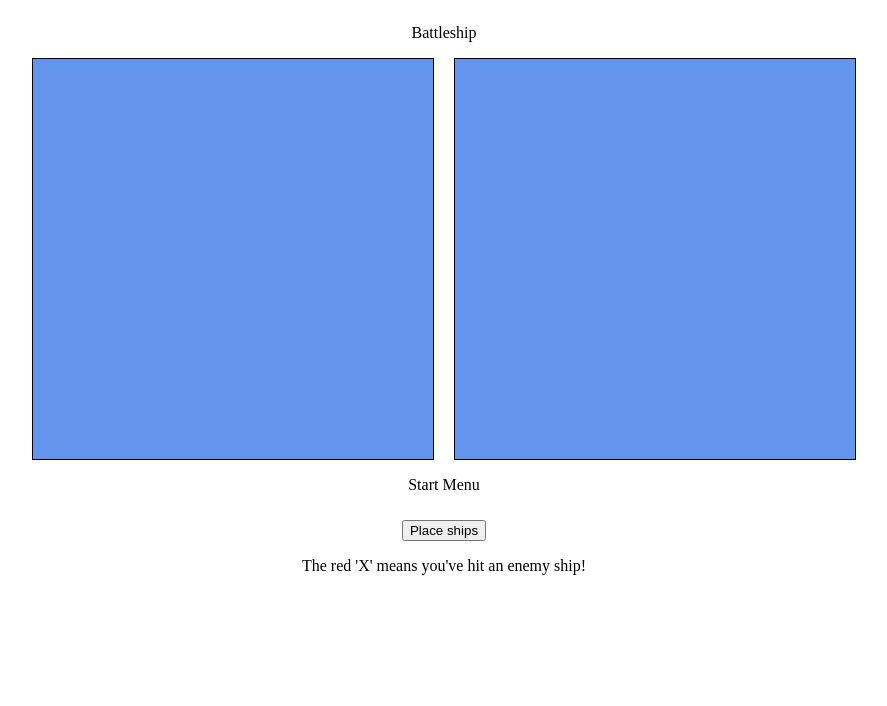
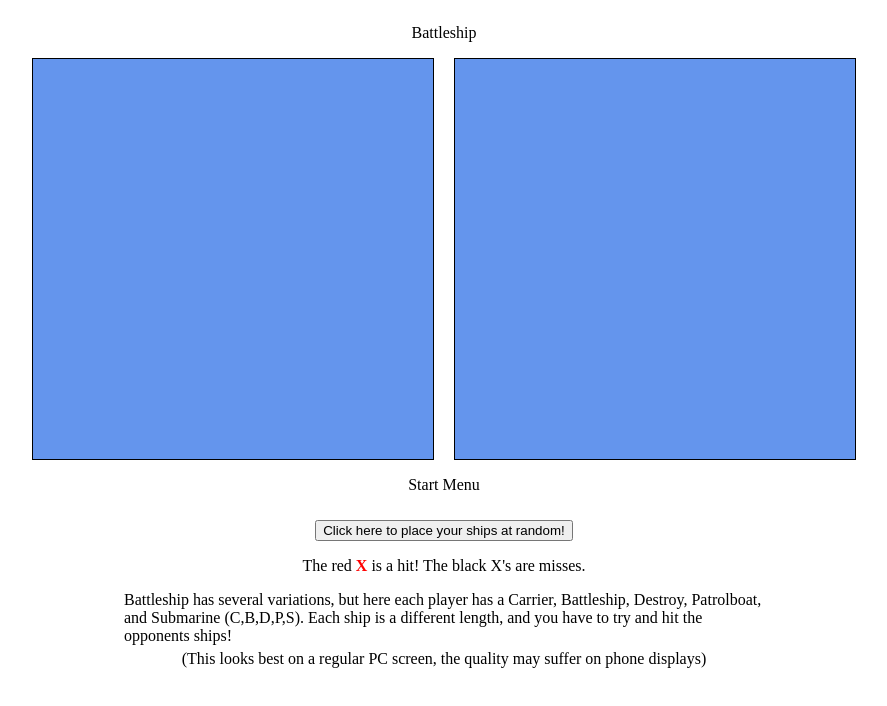
Before and after one commit to reiogo/battleship, a website built with webpack: page src/template.html in a window 1280 px wide. Shown: the whole page, without its empty margins (196-1083 px from the left). Built offline with nearby package versions, Linux system fonts and the light colour scheme.

Commit message:
Make instructions clearer

```diff
--- a/src/style.css
+++ b/src/style.css
@@ -3,6 +3,18 @@
   flex-direction: column;
   align-items: center;
   gap: 10px;
+}
+
+#red{
+  color: red;
+  font-weight: bold;
+}
+.explainer{
+  display: flex;
+  width: min(50vw, 700px);
+  flex-direction: column;
+  align-items: center;
+  gap: 5px;
 }
 
 #start-button{
--- a/src/template.html
+++ b/src/template.html
@@ -16,11 +16,16 @@
     </div>
     <div id ="start-menu">
         <p>Start Menu</p>
-        <button id ="place-button">Place ships</button>
+        <button id ="place-button">Click here to place your ships at random!</button>
         <button id = "start-button">Start!</button>
     </div>
     <div>
-        <p>The red 'X' means you've hit an enemy ship!</p>
+        <p>The red <span id="red">X</span> is a hit! The black X's are misses.</p>
+
+    </div>
+    <div class="explainer">
+        Battleship has several variations, but here each player has a Carrier, Battleship, Destroy, Patrolboat, and Submarine (C,B,D,P,S). Each ship is a different length, and you have to try and hit the opponents ships!
+        <span>(This looks best on a regular PC screen, the quality may suffer on phone displays)</span>
     </div>
   </body>
 </html>
```
Also changed, not shown: dist/index.html, dist/main.js.
